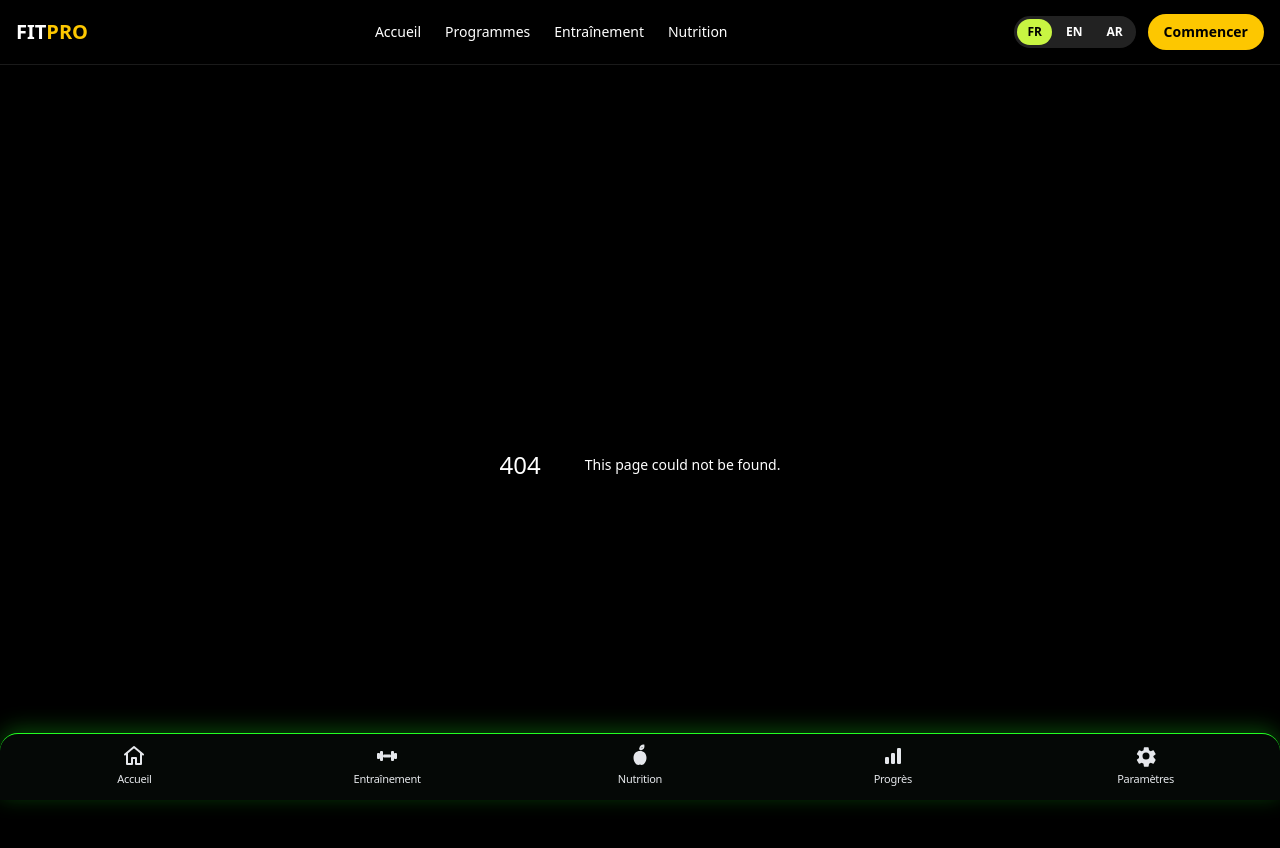
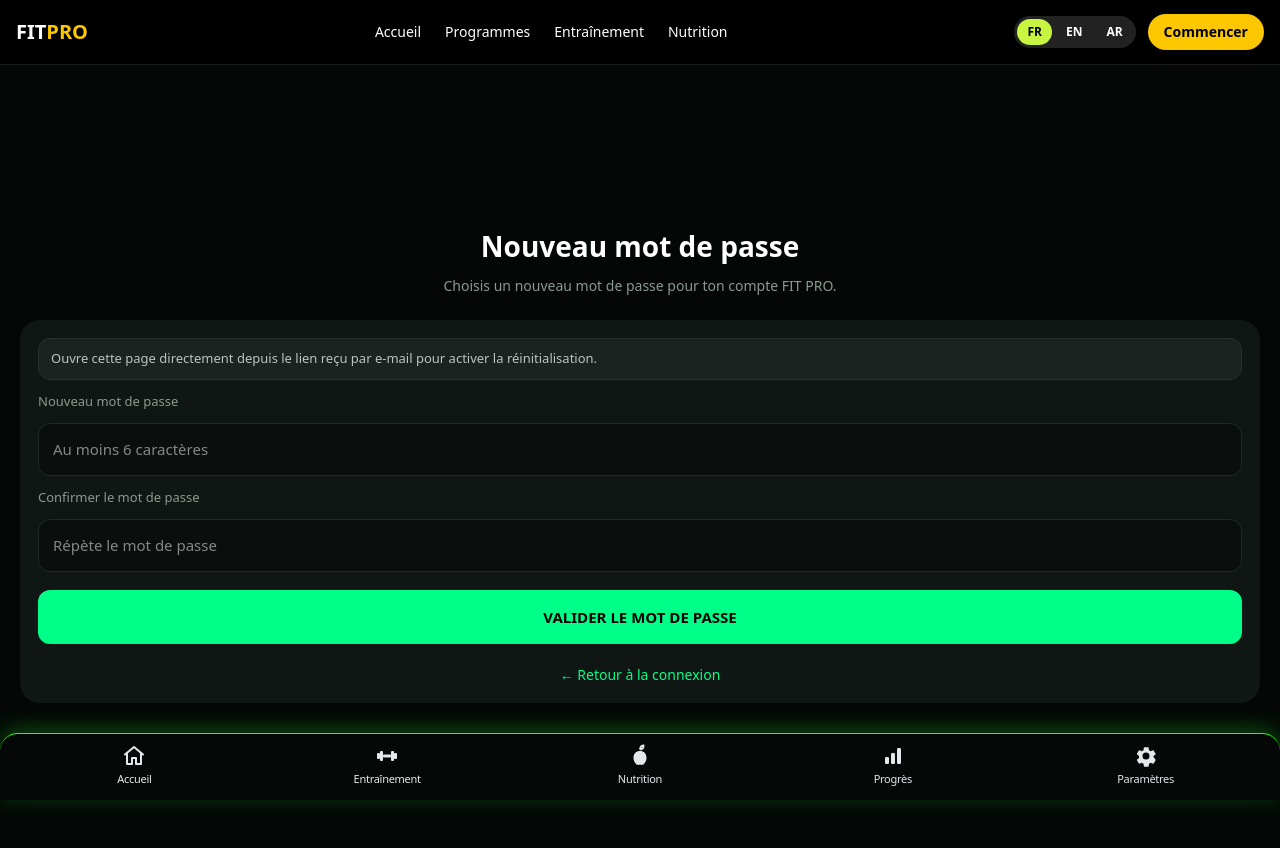
Before and after one commit to actionsdiallo-lgtm/fit-pro, a Next.js app: page /src/app/reset-password in a window 1280 px wide. Before the commit this address had no page. Shown: the top 848 px of the page. Built offline with nearby package versions, Linux system fonts and the light colour scheme; no server answers.

Commit message:
Implement password reset functionality
This component allows users to reset their password by entering a new password and confirming it. It includes session checking, error handling, and user feedback.

```diff
--- /dev/null
+++ b/src/app/src/app/reset-password/page.tsx
@@ -0,0 +1,218 @@
+"use client";
+
+import { useEffect, useState } from "react";
+import Link from "next/link";
+import { useRouter } from "next/navigation";
+import { createClient } from "@supabase/supabase-js";
+
+const supabase = createClient(
+  process.env.NEXT_PUBLIC_SUPABASE_URL!,
+  process.env.NEXT_PUBLIC_SUPABASE_ANON_KEY!
+);
+
+export default function ResetPassword() {
+  const router = useRouter();
+  const [password, setPassword] = useState("");
+  const [confirmPassword, setConfirmPassword] = useState("");
+  const [ready, setReady] = useState(false);
+  const [loading, setLoading] = useState(false);
+  const [msg, setMsg] = useState("");
+  const [isError, setIsError] = useState(false);
+
+  useEffect(() => {
+    let active = true;
+
+    const checkSession = async () => {
+      const { data } = await supabase.auth.getSession();
+      if (active && data.session) {
+        setReady(true);
+      }
+    };
+
+    checkSession();
+
+    const { data: listener } = supabase.auth.onAuthStateChange((event, session) => {
+      if (!active) return;
+      if (event === "PASSWORD_RECOVERY" || session) {
+        setReady(true);
+      }
+    });
+
+    return () => {
+      active = false;
+      listener.subscription.unsubscribe();
+    };
+  }, []);
+
+  async function handleUpdatePassword(e: React.FormEvent) {
+    e.preventDefault();
+    setMsg("");
+    setIsError(false);
+
+    if (password.length < 6) {
+      setIsError(true);
+      setMsg("Le mot de passe doit contenir au moins 6 caractères.");
+      return;
+    }
+
+    if (password !== confirmPassword) {
+      setIsError(true);
+      setMsg("Les deux mots de passe ne correspondent pas.");
+      return;
+    }
+
+    setLoading(true);
+    try {
+      const { error } = await supabase.auth.updateUser({ password });
+      if (error) {
+        setIsError(true);
+        setMsg("Erreur : " + error.message);
+        return;
+      }
+
+      setIsError(false);
+      setMsg("✅ Mot de passe mis à jour ! Redirection vers la connexion...");
+      setTimeout(() => {
+        router.push("/login");
+        router.refresh();
+      }, 1500);
+    } catch {
+      setIsError(true);
+      setMsg("Impossible de mettre à jour le mot de passe. Réessaie.");
+    } finally {
+      setLoading(false);
+    }
+  }
+
+  return (
+    <main
+      style={{
+        background: "#040706",
+        minHeight: "100vh",
+        color: "#fff",
+        fontFamily: "system-ui",
+        padding: 20,
+        display: "flex",
+        flexDirection: "column",
+        justifyContent: "center",
+      }}
+    >
+      <div style={{ textAlign: "center", marginBottom: 24 }}>
+        <h1 style={{ margin: 0, fontSize: 28, fontWeight: 900 }}>
+          Nouveau mot de passe
+        </h1>
+        <p style={{ margin: "8px 0 0", color: "#8A9A8F", fontSize: 14 }}>
+          Choisis un nouveau mot de passe pour ton compte FIT PRO.
+        </p>
+      </div>
+
+      <form
+        onSubmit={handleUpdatePassword}
+        style={{
+          background: "#101613",
+          borderRadius: 20,
+          padding: 18,
+          display: "flex",
+          flexDirection: "column",
+          gap: 12,
+        }}
+      >
+        {!ready && (
+          <div
+            style={{
+              background: "rgba(255, 255, 255, 0.05)",
+              border: "1px solid #26332c",
+              borderRadius: 12,
+              padding: "10px 12px",
+              fontSize: 13,
+              color: "#b7c7bd",
+            }}
+          >
+            Ouvre cette page directement depuis le lien reçu par e-mail pour activer la réinitialisation.
+          </div>
+        )}
+
+        <label style={{ fontSize: 13, color: "#8A9A8F" }}>Nouveau mot de passe</label>
+        <input
+          type="password"
+          value={password}
+          onChange={(e) => setPassword(e.target.value)}
+          placeholder="Au moins 6 caractères"
+          style={{
+            background: "#0A0F0D",
+            border: "1px solid #1E2A24",
+            borderRadius: 12,
+            padding: "14px",
+            color: "#fff",
+            fontSize: 15,
+            width: "100%",
+            boxSizing: "border-box",
+          }}
+        />
+
+        <label style={{ fontSize: 13, color: "#8A9A8F" }}>Confirmer le mot de passe</label>
+        <input
+          type="password"
+          value={confirmPassword}
+          onChange={(e) => setConfirmPassword(e.target.value)}
+          placeholder="Répète le mot de passe"
+          style={{
+            background: "#0A0F0D",
+            border: "1px solid #1E2A24",
+            borderRadius: 12,
+            padding: "14px",
+            color: "#fff",
+            fontSize: 15,
+            width: "100%",
+            boxSizing: "border-box",
+          }}
+        />
+
+        <button
+          type="submit"
+          disabled={loading}
+          style={{
+            background: "#00FF88",
+            color: "#000",
+            border: "none",
+            borderRadius: 12,
+            padding: "16px",
+            fontWeight: 900,
+            fontSize: 15,
+            marginTop: 6,
+            opacity: loading ? 0.7 : 1,
+          }}
+        >
+          {loading ? "ENREGISTREMENT..." : "VALIDER LE MOT DE PASSE"}
+        </button>
+
+        {msg && (
+          <p
+            style={{
+              textAlign: "center",
+              marginTop: 8,
+              fontSize: 13,
+              color: isError ? "#f87171" : "#22c55e",
+            }}
+          >
+            {msg}
+          </p>
+        )}
+
+        <Link
+          href="/login"
+          style={{
+            textAlign: "center",
+            display: "block",
+            marginTop: 8,
+            color: "#00FF88",
+            fontSize: 14,
+            textDecoration: "none",
+          }}
+        >
+          ← Retour à la connexion
+        </Link>
+      </form>
+    </main>
+  );
+}
```
